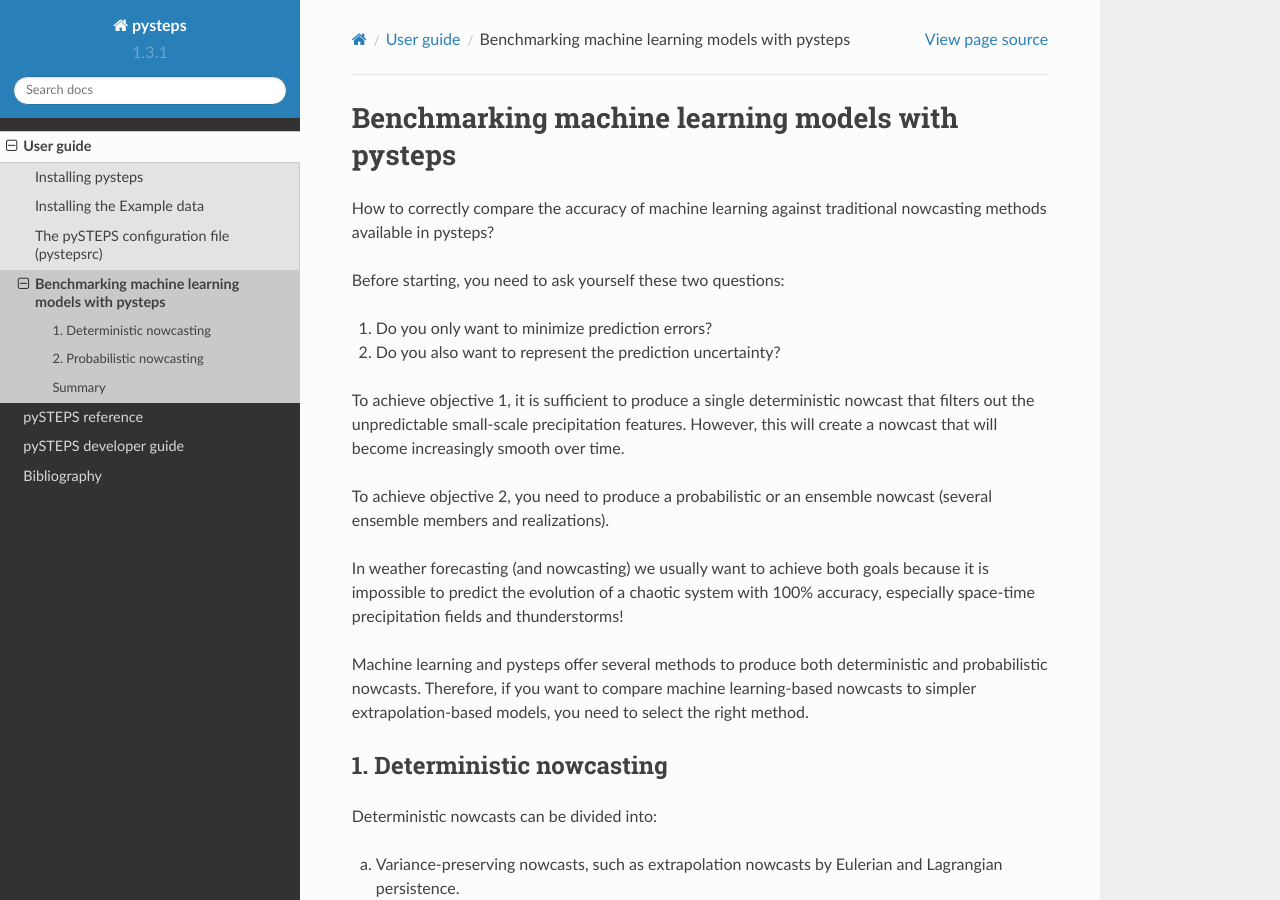
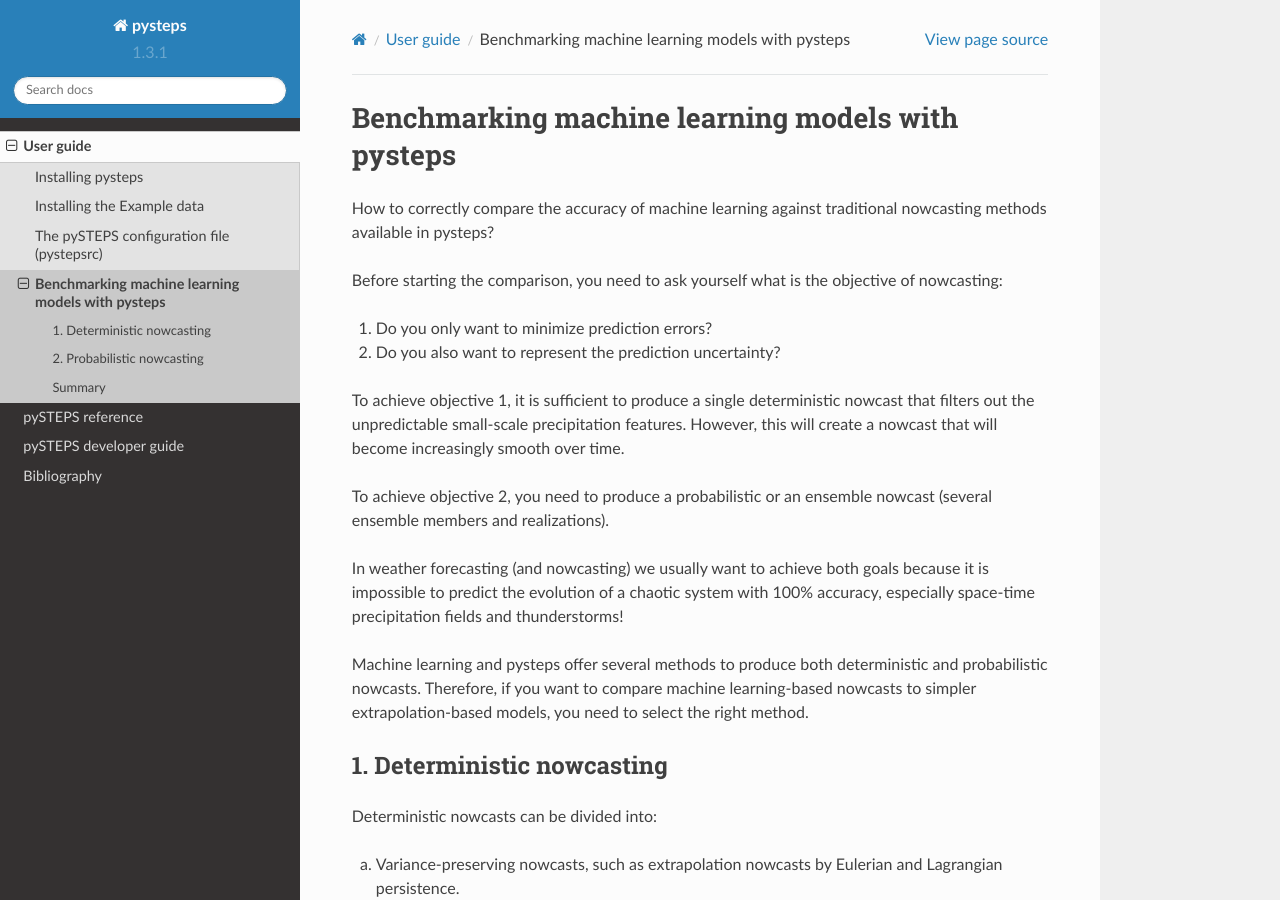
Before and after one commit to pySTEPS/pysteps, a Sphinx documentation site: the page built from doc/source/user_guide/machine_learning_pysteps.rst, in a window 1280 px wide and 900 px high. Built offline with Sphinx 7.4.7 and the Read the Docs theme 2.0.0, drawn with Linux system fonts in a browser that asks for light colours; pages that are not in the unit, such as notebooks, are missing from menus; cross-references to code outside the pages are shown as plain code.

Commit message:
Update machine_learning_pysteps.rst

```diff
--- a/doc/source/user_guide/machine_learning_pysteps.rst
+++ b/doc/source/user_guide/machine_learning_pysteps.rst
@@ -4,7 +4,7 @@
 =================================================
 How to correctly compare the accuracy of machine learning against traditional nowcasting methods available in pysteps?
 
-Before starting, you need to ask yourself these two questions:
+Before starting the comparison, you need to ask yourself what is the objective of nowcasting:
 
 #. Do you only want to minimize prediction errors?
 #. Do you also want to represent the prediction uncertainty?
```
